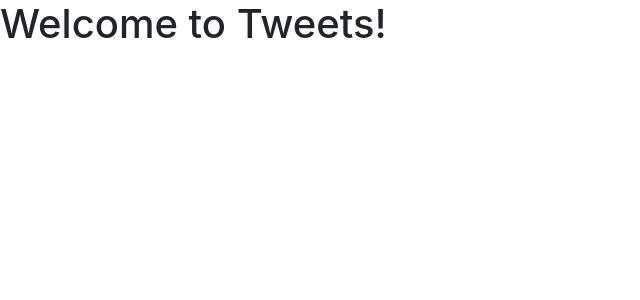
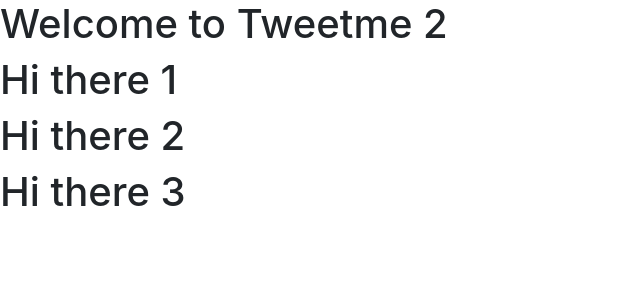
Before and after one commit to divineunited/tweetme2, a Django app: page / in a window 1280 px wide. Shown: the top 300 px of the page, without its empty margins (0-640 px from the left). Run offline with Django 3.2, Linux system fonts and the light colour scheme; data comes from the database, SQL or seed files in the repository; some libraries are stand-ins or nearby versions.

Commit message:
add some more js elements inner html

```diff
--- a/templates/pages/home.html
+++ b/templates/pages/home.html
@@ -5,10 +5,19 @@ Welcome!
 {% endblock head_title %}
 
 {% block content %}
-<h1>Welcome to Tweets!</h1>
+<h1>Welcome to Tweetme 2</h1>
 
+<div id='tweets'>
+</div>
 
 <script>
+const tweetsElement = document.getElementById("tweets") // get html element
+tweetsElement.innerHTML = 'Loading...' // set new html in that element
+
+var el1 = "<h1>Hi there 1</h1>"
+var el2 = "<h1>Hi there 2</h1>"
+var el3 = "<h1>Hi there 3</h1>"
+tweetsElement.innerHTML = el1 + el2 + el3
 
 const xhr = new XMLHttpRequest()
 const method = 'GET'
```
